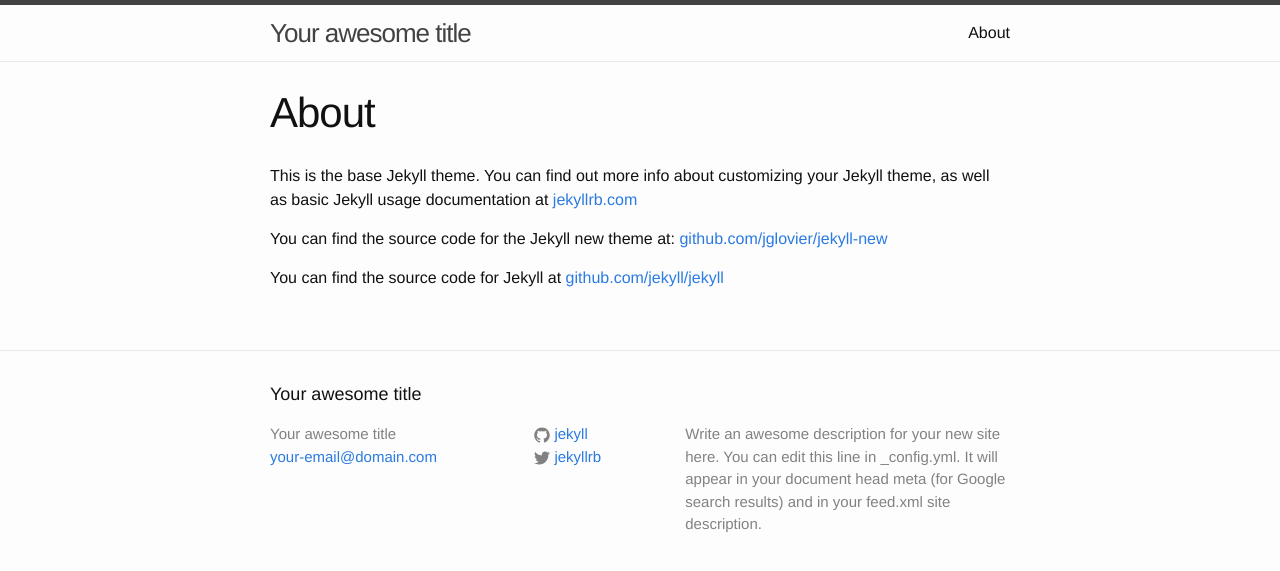
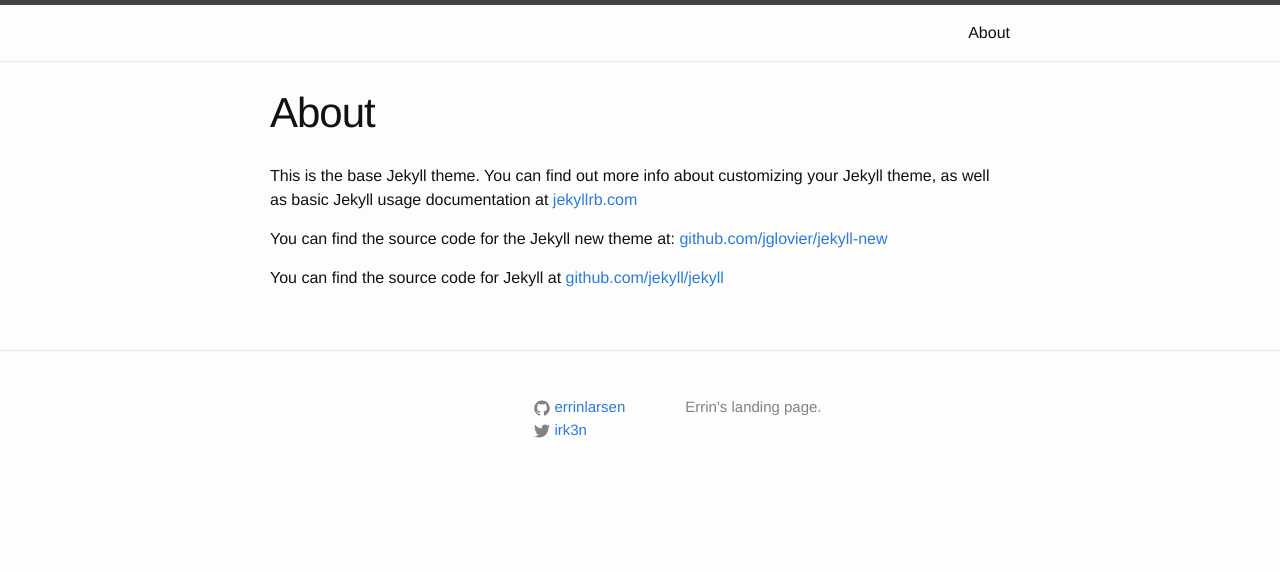
Before and after one commit to errinlarsen/errinlarsen.github.io, a Jekyll site: the page built from about.md, in a window 1280 px wide. Shown: the top 571 px of the page. Built offline with Jekyll 4.4.1, drawn with Linux system fonts in a browser that asks for light colours.

Commit message:
[INIT] Some initial _config.yml customizations

```diff
--- a/_config.yml
+++ b/_config.yml
@@ -1,14 +1,18 @@
 # Site settings
-title: Your awesome title
-email: your-email@domain.com
+# title: An awesome title!
+# email: your-email@domain.com
 description: > # this means to ignore newlines until "baseurl:"
-  Write an awesome description for your new site here. You can edit this
-  line in _config.yml. It will appear in your document head meta (for
-  Google search results) and in your feed.xml site description.
-baseurl: "" # the subpath of your site, e.g. /blog/
-url: "http://yourdomain.com" # the base hostname & protocol for your site
-twitter_username: jekyllrb
-github_username:  jekyll
+  Errin's landing page.
+# baseurl: "" # the subpath of your site, e.g. /blog/
+# url: "http://yourdomain.com" # the base hostname & protocol for your site
+twitter_username: irk3n
+github_username: errinlarsen
 
 # Build settings
 markdown: kramdown
+
+# [ahawkins _config.yml](https://github.com/ahawkins/hawkins.io)
+# permalink: /:year/:month/:title
+# markdown: redcarpet
+# redcarpet:
+#   extensions: [fenced_code_blocks, autolink]
```
